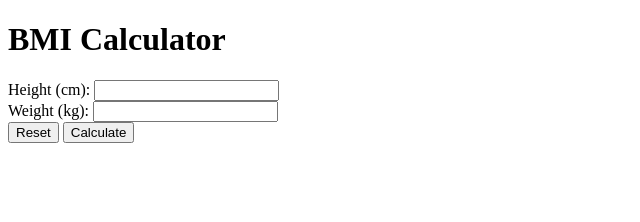
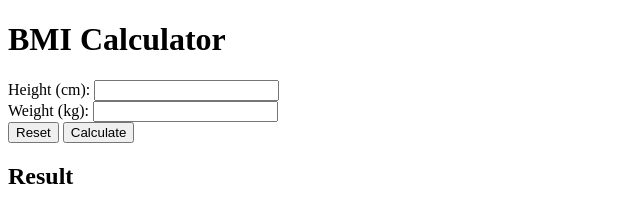
Before and after one commit to HaseebAhmed6/bmi-calculator, a plain HTML site: page index.html in a window 1280 px wide. Shown: the whole page, without its empty margins (0-640 px from the left). Drawn offline with Linux system fonts and the light colour scheme.

Commit message:
feat: add result section title

```diff
--- a/index.html
+++ b/index.html
@@ -22,5 +22,8 @@
                 <button type="button" id="reset-btn">Reset</button>
                 <button type="button" id="calculate-btn">Calculate</button>
             </div>
+        </form>
+        <div id="result">
+          <h2>Result</h2>
 </body>
 </html>
```
